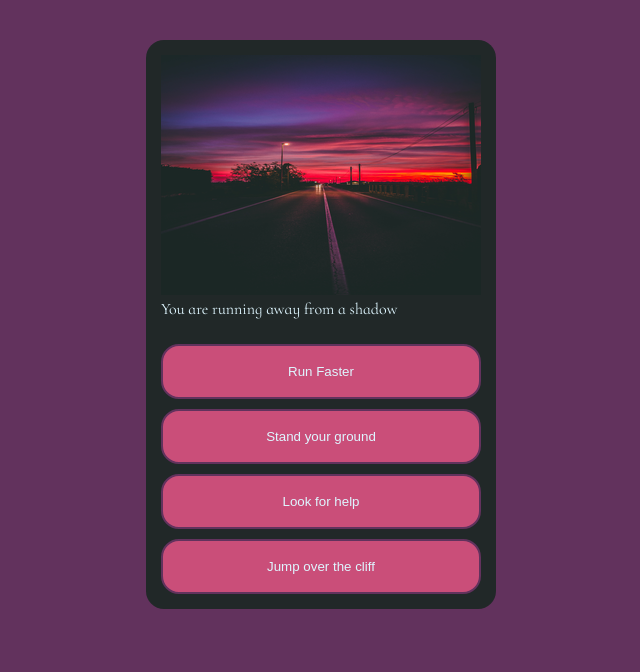
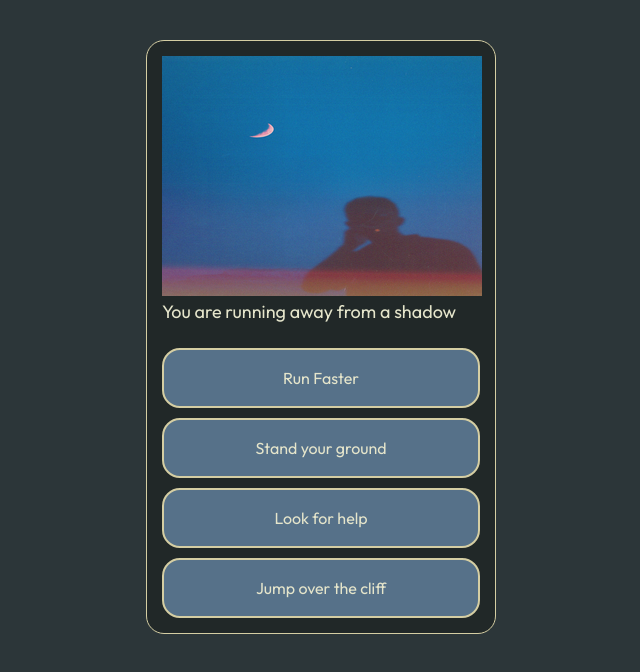
Before and after one commit to soithangsing/TextAdventure, a plain HTML site: page index.html in a window 1280 px wide. Both pictures are taken after a click on the button "Start Game". Shown: the whole page, without its empty margins (319-959 px from the left). Drawn offline with Linux system fonts and the light colour scheme; a web font is replaced by a local one.

Commit message:
Added functionality to change scenes

```diff
--- a/index.html
+++ b/index.html
@@ -5,16 +5,16 @@
     <meta http-equiv="X-UA-Compatible" content="IE=edge" />
     <meta name="viewport" content="width=device-width, initial-scale=1.0" />
     <link rel="stylesheet" href="style.css" />
-    <title>Gone Astray</title>
+    <title>The Watch</title>
   </head>
   <body>
     <div class="container">
       <div id="image-container">
-        <img src="./assets/img/main-menu-pic.png" alt="" />
+        <img id="scene" src="./assets/img/menu-scene.jpg" alt="" />
       </div>
       <div id="text">
         <div class="main-menu-text">
-          <h2>Gone Astray</h2>
+          <h2>The Watch</h2>
           <p>A text adventure</p>
         </div>
       </div>
--- a/script.js
+++ b/script.js
@@ -2,12 +2,10 @@
 
 const textElement = document.getElementById("text");
 const optionsButtonsElement = document.getElementById("option-buttons");
-const imageContainerElement = document.getElementById("image-container");
+const imageElement = document.getElementById("scene");
 
-/*
-while (imageContainerElement.firstChild) {
-  imageContainerElement.removeChild(imageContainerElement.firstChild);
-} */
+const mainMenuScene = "./assets/img/main-menu-pic.png";
+const shadowScene = "./assets/img/shadow.png";
 
 let state = {};
 
@@ -24,7 +22,10 @@ function moreInfo() {
   showTextNodes(99);
 }
 
-function setScene() {}
+function setScene(textNodeIndex) {
+  const textNode = textNodes.find((textNode) => textNode.id === textNodeIndex);
+  imageElement.src = textNode.scene;
+}
 
 function showTextNodes(textNodeIndex) {
   const textNode = textNodes.find((textNode) => textNode.id === textNodeIndex);
@@ -42,6 +43,8 @@ function showTextNodes(textNodeIndex) {
       optionsButtonsElement.appendChild(button);
     }
   });
+
+  setScene(textNodeIndex);
 }
 
 function showOption(option) {
@@ -102,6 +105,7 @@ const textNodes = [
         nextText: 2,
       },
     ],
+    scene: shadowScene,
   },
   {
     id: 2,
@@ -112,6 +116,7 @@ const textNodes = [
         nextText: 3,
       },
     ],
+    scene: shadowScene,
   },
   {
     id: 3,
@@ -122,6 +127,7 @@ const textNodes = [
         nextText: -1,
       },
     ],
+    scene: shadowScene,
   },
   {
     id: 99,
@@ -132,6 +138,7 @@ const textNodes = [
         nextText: -1,
       },
     ],
+    scene: shadowScene,
   },
 ];
 
@@ -142,4 +149,3 @@ const startButton = document.getElementById("start-button");
 startButton.addEventListener("click", startGame);
 const moreInfoBtn = document.getElementById("more-info-button");
 moreInfoBtn.addEventListener("click", moreInfo);
-setScene();
--- a/style.css
+++ b/style.css
@@ -1,6 +1,16 @@
 @import url("https://fonts.googleapis.com/css2?family=Cormorant+Infant:wght@400;700&display=swap");
+/* font weight 400 and 700 */
 
-/* font weight 400 and 700 */
+@import url("https://fonts.googleapis.com/css2?family=Jost:wght@400;500;700&display=swap");
+/* font weight 400, 500 and 700 */
+
+/* font-family: 'Jost', sans-serif; */
+
+@import url("https://fonts.googleapis.com/css2?family=Outfit:wght@400;500;700;800&display=swap");
+
+/* font-family: 'Outfit', sans-serif; */
+
+@import url("https://fonts.googleapis.com/css2?family=Modern+Antiqua&display=swap");
 
 body,
 html {
@@ -15,7 +25,8 @@ html {
 }
 
 body {
-  background-color: #62325d;
+  /* background-color: #62325d; */
+  background-color: #2c3639;
   display: flex;
   align-items: center;
   justify-content: center;
@@ -27,6 +38,7 @@ body {
 .container {
   width: 350px;
   background-color: #212828;
+  border: 1px solid #d5cea3;
   padding: 15px;
   border-radius: 18px;
 }
@@ -38,18 +50,24 @@ body {
 }
 
 .btn {
-  background-color: #ca4e79;
-  border: 2px solid #62325d;
-  color: #dff6ff;
+  background-color: #567189;
+  border: 2px solid #d5cea3;
+  color: #e5e5cb;
   padding: 18px;
   border-radius: 18px;
+  font-family: "Outfit", sans-serif;
+  font-weight: 400;
+  font-size: 16px;
 }
 
 #text {
-  color: #dff6ff;
-  font-family: "Cormorant Infant", serif;
+  color: #e5e5cb;
+  /* font-family: "Modern Antiqua", cursive; */
+  font-family: "Outfit", sans-serif;
+  font-size: 18px;
 }
 
 .main-menu-text {
   text-align: center;
+  font-family: "Modern Antiqua", cursive;
 }
```
Also changed, not shown: assets/img/menu-scene.jpg (added).
